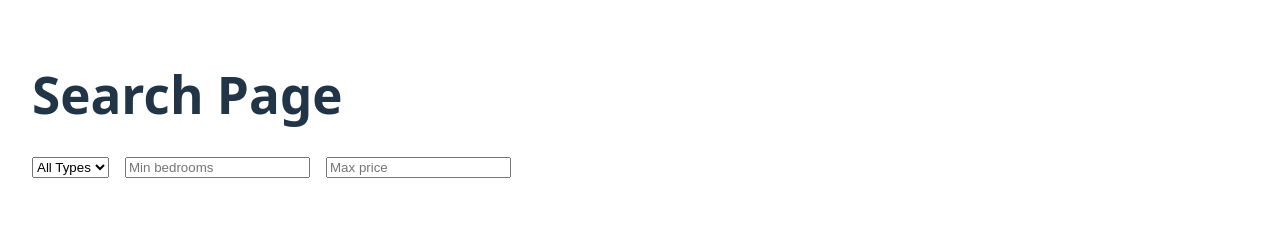
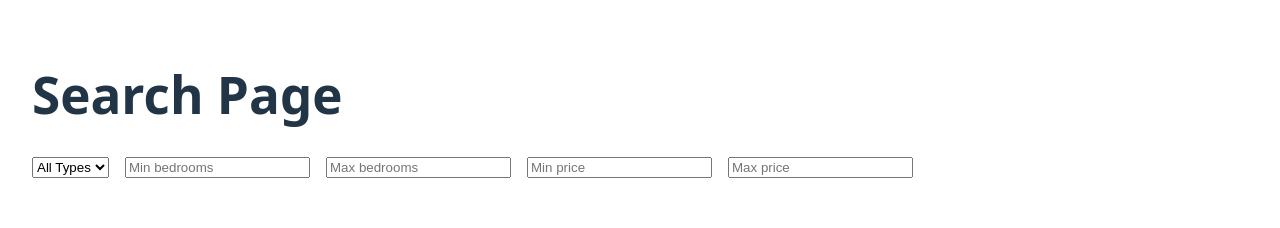
Before and after one commit to hussainmuffallal/estate-agent-react-project, a React (Vite) app: page /#/ in a window 1280 px wide. Shown: the top 228 px of the page. Built offline with nearby package versions, Linux system fonts and the light colour scheme; grey boxes are pictures that could not be loaded.

Commit message:
Complete numeric filtering for bedrooms and price

```diff
--- a/src/pages/SearchPage.jsx
+++ b/src/pages/SearchPage.jsx
@@ -6,6 +6,8 @@ function SearchPage() {
     const [filters, setFilters] = useState({
         type: "all",
         minBedrooms: 0,
+        maxBedrooms: 100,
+        minPrice: 0,
         maxPrice: 10000000
     });
 
@@ -24,7 +26,11 @@ function SearchPage() {
     const filteredProperties = properties.filter((property) => {
         return (
             (filters.type === "all" || property.type === filters.type) &&
+
             property.bedrooms >= filters.minBedrooms &&
+            property.bedrooms <= filters.maxBedrooms &&
+
+            property.price >= filters.minPrice &&
             property.price <= filters.maxPrice
         );
     });
@@ -51,6 +57,22 @@ function SearchPage() {
                     placeholder="Min bedrooms"
                     onChange={(e) =>
                         setFilters({ ...filters, minBedrooms: Number(e.target.value) })
+                    }
+                />
+
+                <input
+                    type="number"
+                    placeholder="Max bedrooms"
+                    onChange={(e) =>
+                        setFilters({ ...filters, maxBedrooms: Number(e.target.value) })
+                    }
+                />
+
+                <input
+                    type="number"
+                    placeholder="Min price"
+                    onChange={(e) =>
+                        setFilters({ ...filters, minPrice: Number(e.target.value) })
                     }
                 />
 
```
